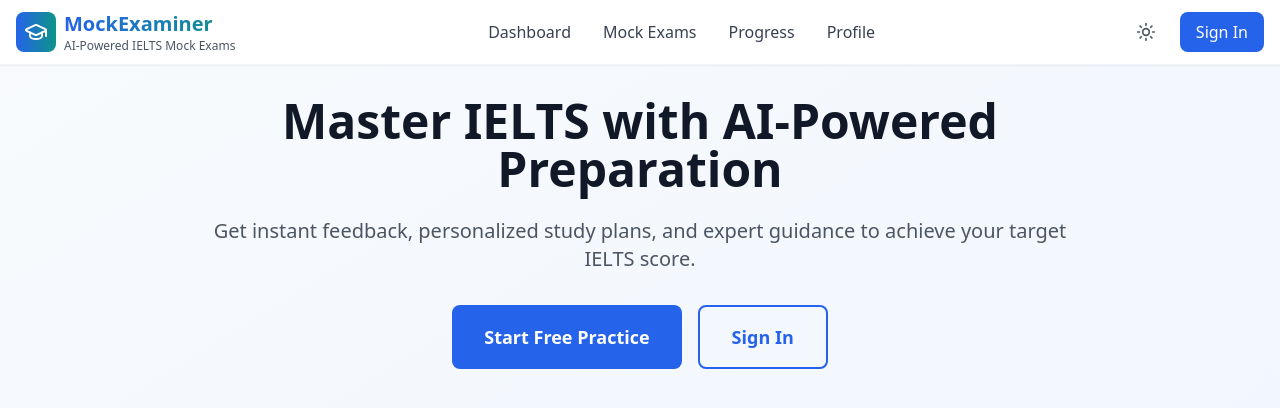
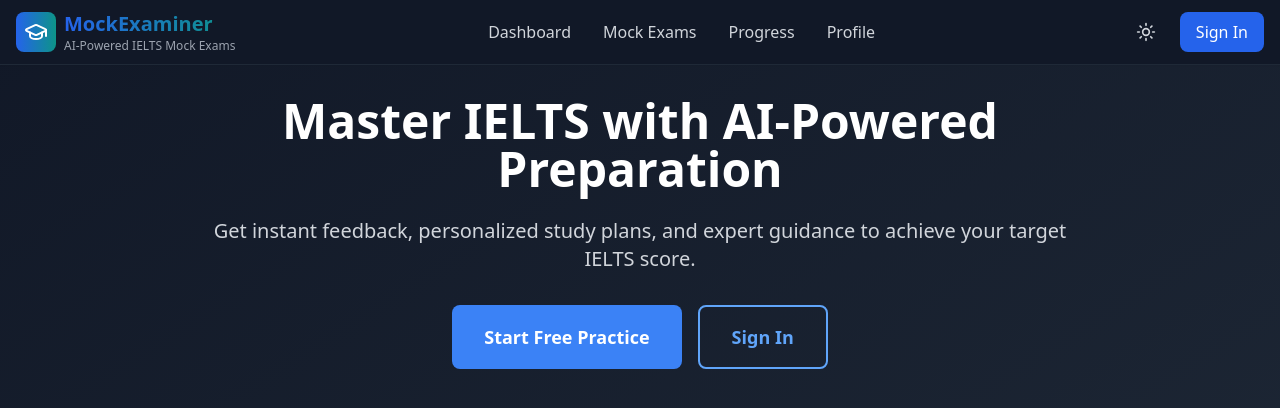
Before and after one commit to abdulloh1228/IELTScoach, a React (Vite) app: page / in a window 1280 px wide. Both pictures are taken after a click on the button "Switch to Dark Mode". Shown: the top 408 px of the page. Built offline with nearby package versions, Linux system fonts and the light colour scheme; no server answers.

Commit message:
Updated tailwind.config.js

```diff
--- a/src/App.tsx
+++ b/src/App.tsx
@@ -25,10 +25,10 @@ function AppContent() {
 
   if (loading) {
     return (
-      <div className="min-h-screen bg-gradient-to-br from-slate-50 to-blue-50 flex items-center justify-center">
+      <div className="min-h-screen bg-gradient-to-br from-slate-50 to-blue-50 dark:from-gray-900 dark:to-gray-800 flex items-center justify-center transition-colors">
         <div className="text-center">
-          <div className="animate-spin rounded-full h-12 w-12 border-b-2 border-blue-600 mx-auto mb-4"></div>
-          <p className="text-gray-600">Loading... (Check console for details)</p>
+          <div className="animate-spin rounded-full h-12 w-12 border-b-2 border-blue-600 dark:border-blue-400 mx-auto mb-4"></div>
+          <p className="text-gray-600 dark:text-gray-400">Loading... (Check console for details)</p>
         </div>
       </div>
     );
@@ -36,26 +36,26 @@ function AppContent() {
 
   if (!user) {
     return (
-      <div className="min-h-screen bg-gradient-to-br from-slate-50 to-blue-50">
+      <div className="min-h-screen bg-gradient-to-br from-slate-50 to-blue-50 dark:from-gray-900 dark:to-gray-800 transition-colors">
         <Header onNavigate={setCurrentPage} onAuthClick={() => setShowAuthModal(true)} />
         <main className="container mx-auto px-4 py-8">
           <div className="text-center max-w-4xl mx-auto">
-            <h1 className="text-5xl font-bold text-gray-900 mb-6">
+            <h1 className="text-5xl font-bold text-gray-900 dark:text-white mb-6">
               Master IELTS with AI-Powered Preparation
             </h1>
-            <p className="text-xl text-gray-600 mb-8">
+            <p className="text-xl text-gray-600 dark:text-gray-300 mb-8">
               Get instant feedback, personalized study plans, and expert guidance to achieve your target IELTS score.
             </p>
             <div className="flex flex-col sm:flex-row gap-4 justify-center">
               <button
                 onClick={() => setShowAuthModal(true)}
-                className="bg-blue-600 text-white px-8 py-4 rounded-lg hover:bg-blue-700 transition-colors font-semibold text-lg"
+                className="bg-blue-600 text-white px-8 py-4 rounded-lg hover:bg-blue-700 dark:bg-blue-500 dark:hover:bg-blue-600 transition-colors font-semibold text-lg"
               >
                 Start Free Practice
               </button>
               <button
                 onClick={() => setShowAuthModal(true)}
-                className="border-2 border-blue-600 text-blue-600 px-8 py-4 rounded-lg hover:bg-blue-50 transition-colors font-semibold text-lg"
+                className="border-2 border-blue-600 dark:border-blue-400 text-blue-600 dark:text-blue-400 px-8 py-4 rounded-lg hover:bg-blue-50 dark:hover:bg-gray-800 transition-colors font-semibold text-lg"
               >
                 Sign In
               </button>
@@ -94,39 +94,39 @@ function AppContent() {
   };
 
   return (
-    <div className="min-h-screen bg-gradient-to-br from-slate-50 to-blue-50">
+    <div className="min-h-screen bg-gradient-to-br from-slate-50 to-blue-50 dark:from-gray-900 dark:to-gray-800 transition-colors">
       <Header onNavigate={setCurrentPage} onAuthClick={() => setShowAuthModal(true)} />
       <main className="container mx-auto px-4 py-8">
         {renderPage()}
       </main>
 
       {/* Bottom Navigation for Mobile */}
-      <nav className="fixed bottom-0 left-0 right-0 bg-white border-t border-gray-200 lg:hidden">
+      <nav className="fixed bottom-0 left-0 right-0 bg-white dark:bg-gray-900 border-t border-gray-200 dark:border-gray-800 lg:hidden transition-colors">
         <div className="flex justify-around py-2">
           <button
             onClick={() => setCurrentPage('dashboard')}
-            className={`flex flex-col items-center p-2 ${currentPage === 'dashboard' ? 'text-blue-600' : 'text-gray-600'}`}
+            className={`flex flex-col items-center p-2 ${currentPage === 'dashboard' ? 'text-blue-600 dark:text-blue-400' : 'text-gray-600 dark:text-gray-400'}`}
           >
             <BookOpen size={20} />
             <span className="text-xs mt-1">Home</span>
           </button>
           <button
             onClick={() => setCurrentPage('exam-selector')}
-            className={`flex flex-col items-center p-2 ${currentPage === 'exam-selector' ? 'text-blue-600' : 'text-gray-600'}`}
+            className={`flex flex-col items-center p-2 ${currentPage === 'exam-selector' ? 'text-blue-600 dark:text-blue-400' : 'text-gray-600 dark:text-gray-400'}`}
           >
             <Settings size={20} />
             <span className="text-xs mt-1">Exams</span>
           </button>
           <button
             onClick={() => setCurrentPage('progress')}
-            className={`flex flex-col items-center p-2 ${currentPage === 'progress' ? 'text-blue-600' : 'text-gray-600'}`}
+            className={`flex flex-col items-center p-2 ${currentPage === 'progress' ? 'text-blue-600 dark:text-blue-400' : 'text-gray-600 dark:text-gray-400'}`}
           >
             <BarChart3 size={20} />
             <span className="text-xs mt-1">Progress</span>
           </button>
           <button
             onClick={() => setCurrentPage('profile')}
-            className={`flex flex-col items-center p-2 ${currentPage === 'profile' ? 'text-blue-600' : 'text-gray-600'}`}
+            className={`flex flex-col items-center p-2 ${currentPage === 'profile' ? 'text-blue-600 dark:text-blue-400' : 'text-gray-600 dark:text-gray-400'}`}
           >
             <User size={20} />
             <span className="text-xs mt-1">Profile</span>
--- a/src/components/Header.tsx
+++ b/src/components/Header.tsx
@@ -23,7 +23,7 @@ export default function Header({ onNavigate, onAuthClick }: HeaderProps) {
   };
 
   return (
-    <header className="bg-white shadow-sm border-b border-gray-100">
+    <header className="bg-white dark:bg-gray-900 shadow-sm border-b border-gray-100 dark:border-gray-800 transition-colors">
       <div className="container mx-auto px-4">
         <div className="flex items-center justify-between h-16">
           {/* Logo */}
@@ -38,7 +38,7 @@ export default function Header({ onNavigate, onAuthClick }: HeaderProps) {
               <h1 className="text-xl font-bold bg-gradient-to-r from-blue-600 to-teal-600 bg-clip-text text-transparent">
                 MockExaminer
               </h1>
-              <p className="text-xs text-gray-600 hidden sm:block">AI-Powered IELTS Mock Exams</p>
+              <p className="text-xs text-gray-600 dark:text-gray-400 hidden sm:block">AI-Powered IELTS Mock Exams</p>
             </div>
           </div>
 
@@ -46,25 +46,25 @@ export default function Header({ onNavigate, onAuthClick }: HeaderProps) {
           <nav className="hidden lg:flex items-center space-x-8">
             <button
               onClick={() => onNavigate('dashboard')}
-              className="text-gray-700 hover:text-blue-600 transition-colors font-medium"
+              className="text-gray-700 dark:text-gray-300 hover:text-blue-600 dark:hover:text-blue-400 transition-colors font-medium"
             >
               Dashboard
             </button>
             <button
               onClick={() => onNavigate('exam-selector')}
-              className="text-gray-700 hover:text-blue-600 transition-colors font-medium"
+              className="text-gray-700 dark:text-gray-300 hover:text-blue-600 dark:hover:text-blue-400 transition-colors font-medium"
             >
               Mock Exams
             </button>
             <button
               onClick={() => onNavigate('progress')}
-              className="text-gray-700 hover:text-blue-600 transition-colors font-medium"
+              className="text-gray-700 dark:text-gray-300 hover:text-blue-600 dark:hover:text-blue-400 transition-colors font-medium"
             >
               Progress
             </button>
             <button
               onClick={() => onNavigate('profile')}
-              className="text-gray-700 hover:text-blue-600 transition-colors font-medium"
+              className="text-gray-700 dark:text-gray-300 hover:text-blue-600 dark:hover:text-blue-400 transition-colors font-medium"
             >
               Profile
             </button>
--- a/tailwind.config.js
+++ b/tailwind.config.js
@@ -1,5 +1,6 @@
 /** @type {import('tailwindcss').Config} */
 export default {
+  darkMode: 'class',
   content: ['./index.html', './src/**/*.{js,ts,jsx,tsx}'],
   theme: {
     extend: {},
```
